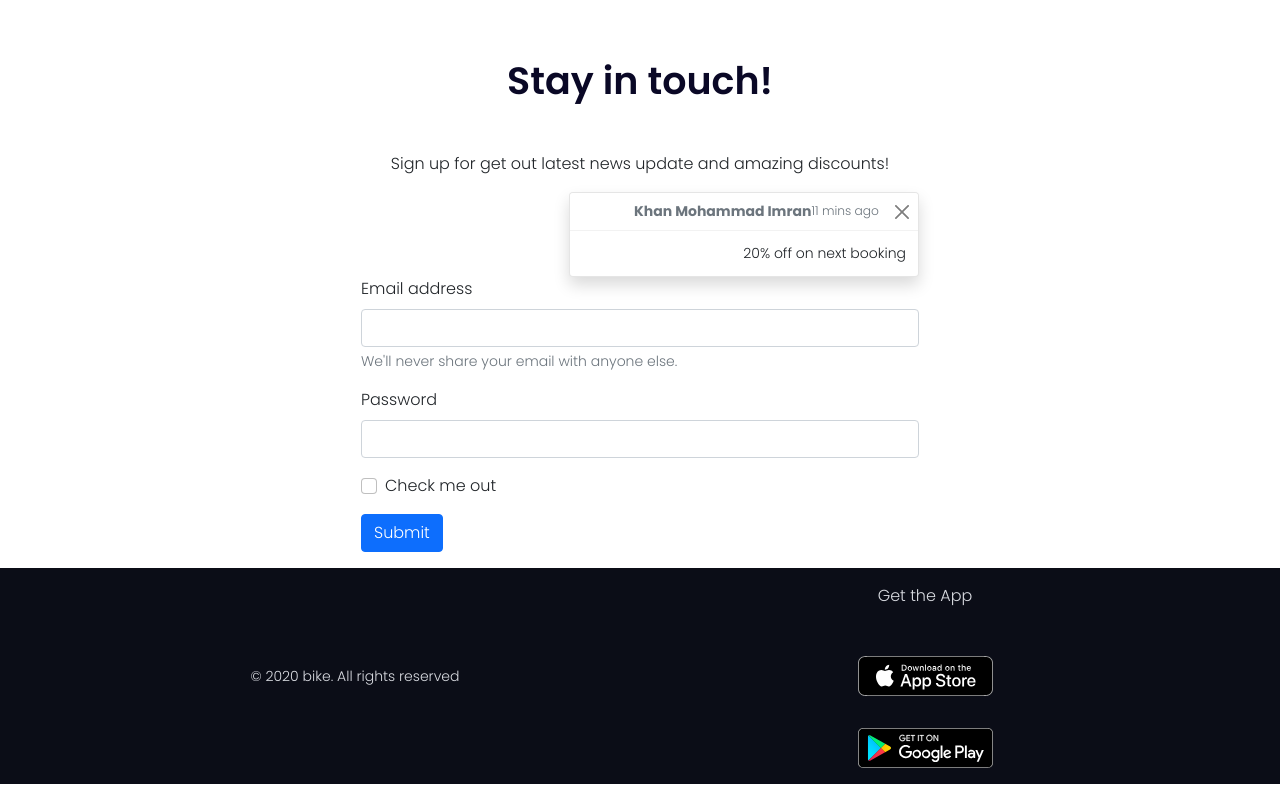
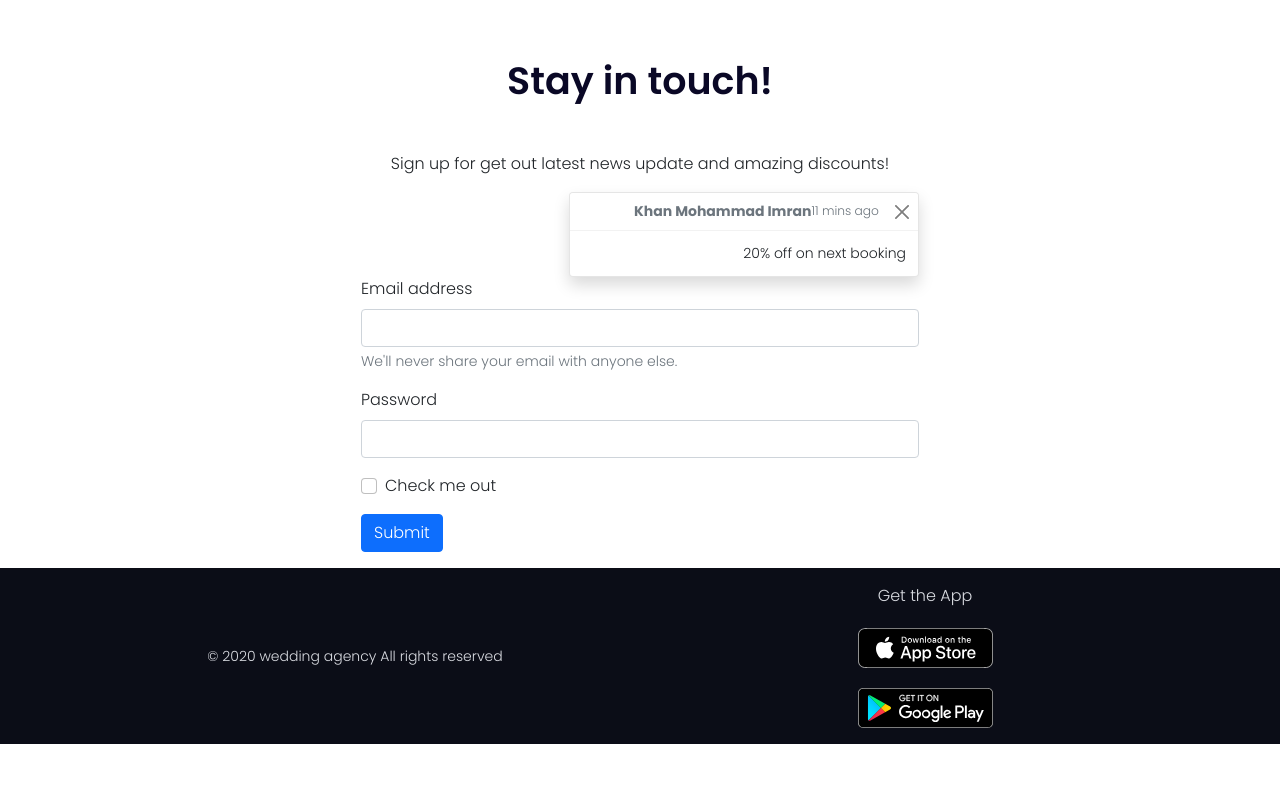
Before and after one commit to khanmohammadimran/convention-center-bootstrap-website, a plain HTML site: page index.html in a window 1280 px wide. Shown: the part 1547-2347 px from the top of the page. After the commit the page ends 2307 px from the top, so only its background shows below. Drawn offline with nearby package versions, Linux system fonts and the light colour scheme.

Commit message:
image compressed updated

```diff
--- a/index.html
+++ b/index.html
@@ -28,7 +28,7 @@
         <nav class="navbar navbar-expand-lg navbar-light fixed-top p-0">
             <div class="container-fluid bg-light p-3">
                 <a class="navbar-brand" href="#">
-                    <p class="logo">Imran Convention Center</p>
+                    <p class="logo fw-bold">Imran Convention Center</p>
                 </a>
                 <button class="navbar-toggler" type="button" data-bs-toggle="collapse"
                     data-bs-target="#navbarSupportedContent" aria-controls="navbarSupportedContent"
@@ -326,15 +326,15 @@
             <div class="container text-center">
                 <div class="row align-items-center">
                     <div class="footer-text col-lg-6 py-3">
-                        <small>© 2020 bike. All rights reserved</small>
+                        <small>© 2020 wedding agency All rights reserved</small>
                     </div>
                     <div class="footer-apps col-lg-6 d-flex flex-column justify-content-center align-items-center">
                         <div class="d-block">
-                            <p class="footer-text py-3">Get the App</p>
+                            <p class="footer-text pt-3">Get the App</p>
                         </div>
                         <div class="apps-platform">
                             <a href="https://apps.apple.com/us/app/nurani-quran-sharif/id1393839591"
-                                target="_blank"><img class="d-block py-3" src="images/Group.svg" alt=""></a>
+                                target="_blank"><img class="d-block py-1" src="images/Group.svg" alt=""></a>
                             <a href="https://play.google.com/store/apps/details?id=com.sahell.holyquran&hl=en&gl=US"
                                 target="_blank"><img class="d-block py-3" src="images/Google Play Badge.svg" alt=""></a>
                         </div>
```
